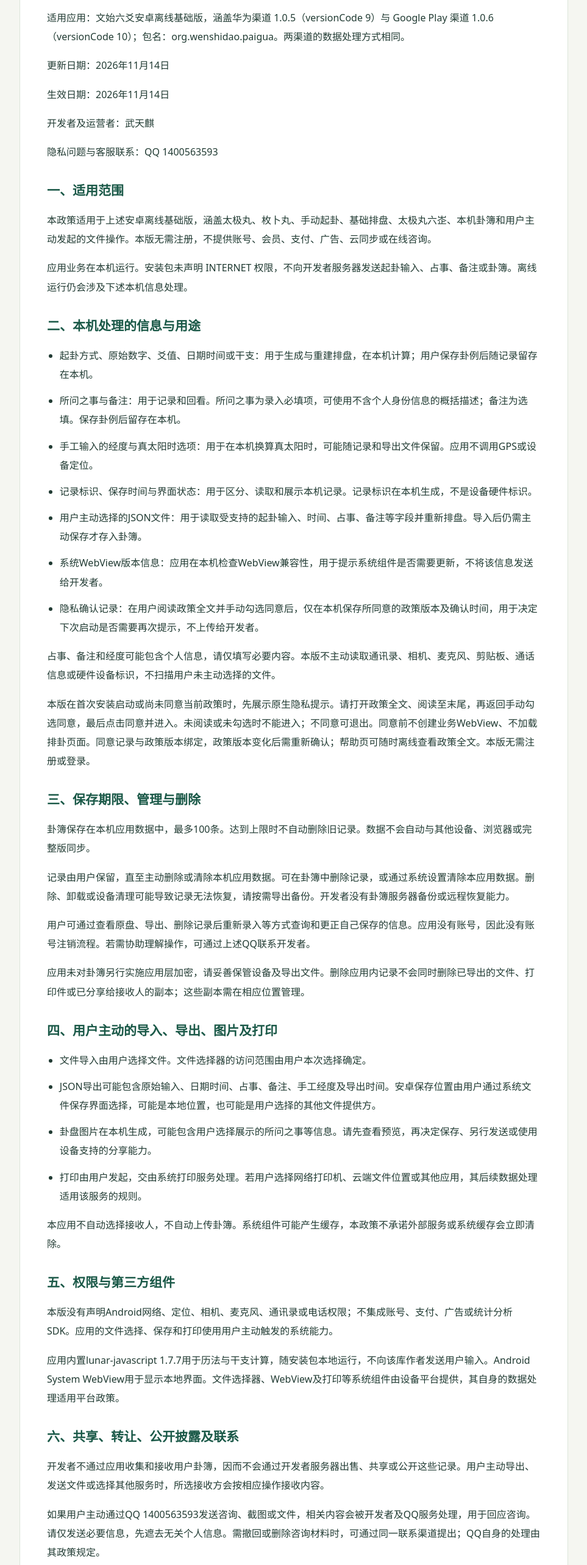
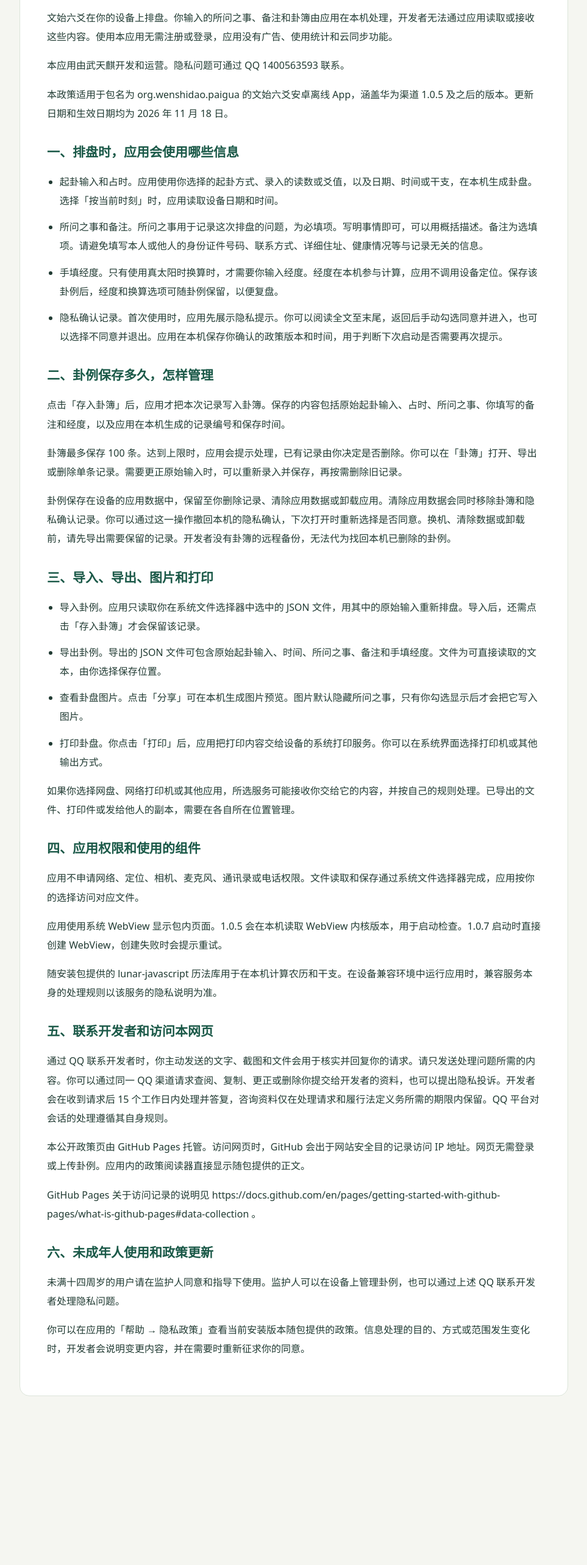
Before and after one commit to wtq1123/wenshi-liuyao-privacy, a plain HTML site: page index.html in a window 1280 px wide. Shown: the part 159-2726 px from the top of the page at 61% size, without its empty margins (158-1121 px from the left). After the commit the page ends 2497 px from the top, so only its background shows below. Drawn offline with Linux system fonts and the light colour scheme.

Commit message:
Publish approved privacy policy for Huawei Android edition

```diff
--- a/index.html
+++ b/index.html
@@ -7,36 +7,28 @@
 body{margin:0;padding:24px 16px 48px}main{box-sizing:border-box;max-width:900px;margin:auto;padding:clamp(20px,5vw,44px);background:white;border:1px solid #dce5da;border-radius:16px}
 h1{font-size:clamp(25px,5vw,34px);line-height:1.4}h2{font-size:21px;line-height:1.5;margin-top:32px;color:#1b5948}p,li{font-size:16px;line-height:1.95;overflow-wrap:anywhere}li{margin-bottom:12px}ul{padding-left:1.3em}a{color:#195a48}
 @media(max-width:480px){body{padding:12px 8px}main{padding:20px 16px}h2{font-size:19px}}</style></head><body><main><article>
-<h1>文始六爻安卓版隐私政策</h1>
-<p>适用应用：文始六爻安卓离线基础版，涵盖华为渠道 1.0.5（versionCode 9）与 Google Play 渠道 1.0.6（versionCode 10）；包名：org.wenshidao.paigua。两渠道的数据处理方式相同。</p>
-<p>更新日期：2026年11月14日</p>
-<p>生效日期：2026年11月14日</p>
-<p>开发者及运营者：武天麒</p>
-<p>隐私问题与客服联系：QQ 1400563593</p>
-<h2>一、适用范围</h2>
-<p>本政策适用于上述安卓离线基础版，涵盖太极丸、枚卜丸、手动起卦、基础排盘、太极丸六峜、本机卦簿和用户主动发起的文件操作。本版无需注册，不提供账号、会员、支付、广告、云同步或在线咨询。</p>
-<p>应用业务在本机运行。安装包未声明 INTERNET 权限，不向开发者服务器发送起卦输入、占事、备注或卦簿。离线运行仍会涉及下述本机信息处理。</p>
-<h2>二、本机处理的信息与用途</h2>
-<ul><li>起卦方式、原始数字、爻值、日期时间或干支：用于生成与重建排盘，在本机计算；用户保存卦例后随记录留存在本机。</li><li>所问之事与备注：用于记录和回看。所问之事为录入必填项，可使用不含个人身份信息的概括描述；备注为选填。保存卦例后留存在本机。</li><li>手工输入的经度与真太阳时选项：用于在本机换算真太阳时，可能随记录和导出文件保留。应用不调用GPS或设备定位。</li><li>记录标识、保存时间与界面状态：用于区分、读取和展示本机记录。记录标识在本机生成，不是设备硬件标识。</li><li>用户主动选择的JSON文件：用于读取受支持的起卦输入、时间、占事、备注等字段并重新排盘。导入后仍需主动保存才存入卦簿。</li><li>系统WebView版本信息：应用在本机检查WebView兼容性，用于提示系统组件是否需要更新，不将该信息发送给开发者。</li><li>隐私确认记录：在用户阅读政策全文并手动勾选同意后，仅在本机保存所同意的政策版本及确认时间，用于决定下次启动是否需要再次提示，不上传给开发者。</li></ul>
-<p>占事、备注和经度可能包含个人信息，请仅填写必要内容。本版不主动读取通讯录、相机、麦克风、剪贴板、通话信息或硬件设备标识，不扫描用户未主动选择的文件。</p>
-<p>本版在首次安装启动或尚未同意当前政策时，先展示原生隐私提示。请打开政策全文、阅读至末尾，再返回手动勾选同意，最后点击同意并进入。未阅读或未勾选时不能进入；不同意可退出。同意前不创建业务WebView、不加载排卦页面。同意记录与政策版本绑定，政策版本变化后需重新确认；帮助页可随时离线查看政策全文。本版无需注册或登录。</p>
-<h2>三、保存期限、管理与删除</h2>
-<p>卦簿保存在本机应用数据中，最多100条。达到上限时不自动删除旧记录。数据不会自动与其他设备、浏览器或完整版同步。</p>
-<p>记录由用户保留，直至主动删除或清除本机应用数据。可在卦簿中删除记录，或通过系统设置清除本应用数据。删除、卸载或设备清理可能导致记录无法恢复，请按需导出备份。开发者没有卦簿服务器备份或远程恢复能力。</p>
-<p>用户可通过查看原盘、导出、删除记录后重新录入等方式查询和更正自己保存的信息。应用没有账号，因此没有账号注销流程。若需协助理解操作，可通过上述QQ联系开发者。</p>
-<p>应用未对卦簿另行实施应用层加密，请妥善保管设备及导出文件。删除应用内记录不会同时删除已导出的文件、打印件或已分享给接收人的副本；这些副本需在相应位置管理。</p>
-<h2>四、用户主动的导入、导出、图片及打印</h2>
-<ul><li>文件导入由用户选择文件。文件选择器的访问范围由用户本次选择确定。</li><li>JSON导出可能包含原始输入、日期时间、占事、备注、手工经度及导出时间。安卓保存位置由用户通过系统文件保存界面选择，可能是本地位置，也可能是用户选择的其他文件提供方。</li><li>卦盘图片在本机生成，可能包含用户选择展示的所问之事等信息。请先查看预览，再决定保存、另行发送或使用设备支持的分享能力。</li><li>打印由用户发起，交由系统打印服务处理。若用户选择网络打印机、云端文件位置或其他应用，其后续数据处理适用该服务的规则。</li></ul>
-<p>本应用不自动选择接收人，不自动上传卦簿。系统组件可能产生缓存，本政策不承诺外部服务或系统缓存会立即清除。</p>
-<h2>五、权限与第三方组件</h2>
-<p>本版没有声明Android网络、定位、相机、麦克风、通讯录或电话权限；不集成账号、支付、广告或统计分析SDK。应用的文件选择、保存和打印使用用户主动触发的系统能力。</p>
-<p>应用内置lunar-javascript 1.7.7用于历法与干支计算，随安装包本地运行，不向该库作者发送用户输入。Android System WebView用于显示本地界面。文件选择器、WebView及打印等系统组件由设备平台提供，其自身的数据处理适用平台政策。</p>
-<h2>六、共享、转让、公开披露及联系</h2>
-<p>开发者不通过应用收集和接收用户卦簿，因而不会通过开发者服务器出售、共享或公开这些记录。用户主动导出、发送文件或选择其他服务时，所选接收方会按相应操作接收内容。</p>
-<p>如果用户主动通过QQ 1400563593发送咨询、截图或文件，相关内容会被开发者及QQ服务处理，用于回应咨询。请仅发送必要信息，先遮去无关个人信息。需撤回或删除咨询材料时，可通过同一联系渠道提出；QQ自身的处理由其政策规定。</p>
-<h2>七、未成年人</h2>
-<p>未成年人请在监护人指导下使用，不在占事或备注中填写本人或他人不必要的身份、联系方式、健康等信息。监护人可按第三节管理本机记录，或联系开发者咨询。</p>
-<h2>八、政策更新及本网页</h2>
-<p>若软件版本改变信息处理方式，将按实际情况修订政策并在本公开页面说明更新日期。当前版本不具备联网检查政策更新的功能，用户可在下载渠道或本网页查看公开政策。本政策不预先授权未来版本新增账号、联网、支付或统计功能。</p>
-<p>本政策网页与离线应用相互独立。网页由GitHub Pages提供托管；浏览本网页时，托管服务可能为提供网站及安全运维处理访问者IP地址和浏览器请求信息。网页没有广告、表单、统计脚本或外部字体，不要求上传卦例。GitHub的处理规则见其隐私声明：https://docs.github.com/en/site-policy/privacy-policies/github-general-privacy-statement 。该网页访问不表示离线应用向GitHub发送卦簿。</p>
+<h1>文始六爻安卓离线基础版隐私政策</h1>
+<p>文始六爻在你的设备上排盘。你输入的所问之事、备注和卦簿由应用在本机处理，开发者无法通过应用读取或接收这些内容。使用本应用无需注册或登录，应用没有广告、使用统计和云同步功能。</p>
+<p>本应用由武天麒开发和运营。隐私问题可通过 QQ 1400563593 联系。</p>
+<p>本政策适用于包名为 org.wenshidao.paigua 的文始六爻安卓离线 App，涵盖华为渠道 1.0.5 及之后的版本。更新日期和生效日期均为 2026 年 11 月 18 日。</p>
+<h2>一、排盘时，应用会使用哪些信息</h2>
+<ul><li>起卦输入和占时。应用使用你选择的起卦方式、录入的读数或爻值，以及日期、时间或干支，在本机生成卦盘。选择「按当前时刻」时，应用读取设备日期和时间。</li><li>所问之事和备注。所问之事用于记录这次排盘的问题，为必填项。写明事情即可，可以用概括描述。备注为选填项。请避免填写本人或他人的身份证件号码、联系方式、详细住址、健康情况等与记录无关的信息。</li><li>手填经度。只有使用真太阳时换算时，才需要你输入经度。经度在本机参与计算，应用不调用设备定位。保存该卦例后，经度和换算选项可随卦例保留，以便复盘。</li><li>隐私确认记录。首次使用时，应用先展示隐私提示。你可以阅读全文至末尾，返回后手动勾选同意并进入，也可以选择不同意并退出。应用在本机保存你确认的政策版本和时间，用于判断下次启动是否需要再次提示。</li></ul>
+<h2>二、卦例保存多久，怎样管理</h2>
+<p>点击「存入卦簿」后，应用才把本次记录写入卦簿。保存的内容包括原始起卦输入、占时、所问之事、你填写的备注和经度，以及应用在本机生成的记录编号和保存时间。</p>
+<p>卦簿最多保存 100 条。达到上限时，应用会提示处理，已有记录由你决定是否删除。你可以在「卦簿」打开、导出或删除单条记录。需要更正原始输入时，可以重新录入并保存，再按需删除旧记录。</p>
+<p>卦例保存在设备的应用数据中，保留至你删除记录、清除应用数据或卸载应用。清除应用数据会同时移除卦簿和隐私确认记录。你可以通过这一操作撤回本机的隐私确认，下次打开时重新选择是否同意。换机、清除数据或卸载前，请先导出需要保留的记录。开发者没有卦簿的远程备份，无法代为找回本机已删除的卦例。</p>
+<h2>三、导入、导出、图片和打印</h2>
+<ul><li>导入卦例。应用只读取你在系统文件选择器中选中的 JSON 文件，用其中的原始输入重新排盘。导入后，还需点击「存入卦簿」才会保留该记录。</li><li>导出卦例。导出的 JSON 文件可包含原始起卦输入、时间、所问之事、备注和手填经度。文件为可直接读取的文本，由你选择保存位置。</li><li>查看卦盘图片。点击「分享」可在本机生成图片预览。图片默认隐藏所问之事，只有你勾选显示后才会把它写入图片。</li><li>打印卦盘。你点击「打印」后，应用把打印内容交给设备的系统打印服务。你可以在系统界面选择打印机或其他输出方式。</li></ul>
+<p>如果你选择网盘、网络打印机或其他应用，所选服务可能接收你交给它的内容，并按自己的规则处理。已导出的文件、打印件或发给他人的副本，需要在各自所在位置管理。</p>
+<h2>四、应用权限和使用的组件</h2>
+<p>应用不申请网络、定位、相机、麦克风、通讯录或电话权限。文件读取和保存通过系统文件选择器完成，应用按你的选择访问对应文件。</p>
+<p>应用使用系统 WebView 显示包内页面。1.0.5 会在本机读取 WebView 内核版本，用于启动检查。1.0.7 启动时直接创建 WebView，创建失败时会提示重试。</p>
+<p>随安装包提供的 lunar-javascript 历法库用于在本机计算农历和干支。在设备兼容环境中运行应用时，兼容服务本身的处理规则以该服务的隐私说明为准。</p>
+<h2>五、联系开发者和访问本网页</h2>
+<p>通过 QQ 联系开发者时，你主动发送的文字、截图和文件会用于核实并回复你的请求。请只发送处理问题所需的内容。你可以通过同一 QQ 渠道请求查阅、复制、更正或删除你提交给开发者的资料，也可以提出隐私投诉。开发者会在收到请求后 15 个工作日内处理并答复，咨询资料仅在处理请求和履行法定义务所需的期限内保留。QQ 平台对会话的处理遵循其自身规则。</p>
+<p>本公开政策页由 GitHub Pages 托管。访问网页时，GitHub 会出于网站安全目的记录访问 IP 地址。网页无需登录或上传卦例。应用内的政策阅读器直接显示随包提供的正文。</p>
+<p>GitHub Pages 关于访问记录的说明见 https://docs.github.com/en/pages/getting-started-with-github-pages/what-is-github-pages#data-collection 。</p>
+<h2>六、未成年人使用和政策更新</h2>
+<p>未满十四周岁的用户请在监护人同意和指导下使用。监护人可以在设备上管理卦例，也可以通过上述 QQ 联系开发者处理隐私问题。</p>
+<p>你可以在应用的「帮助 → 隐私政策」查看当前安装版本随包提供的政策。信息处理的目的、方式或范围发生变化时，开发者会说明变更内容，并在需要时重新征求你的同意。</p>
 </article></main></body></html>
```
Also changed, not shown: 1 other file.
